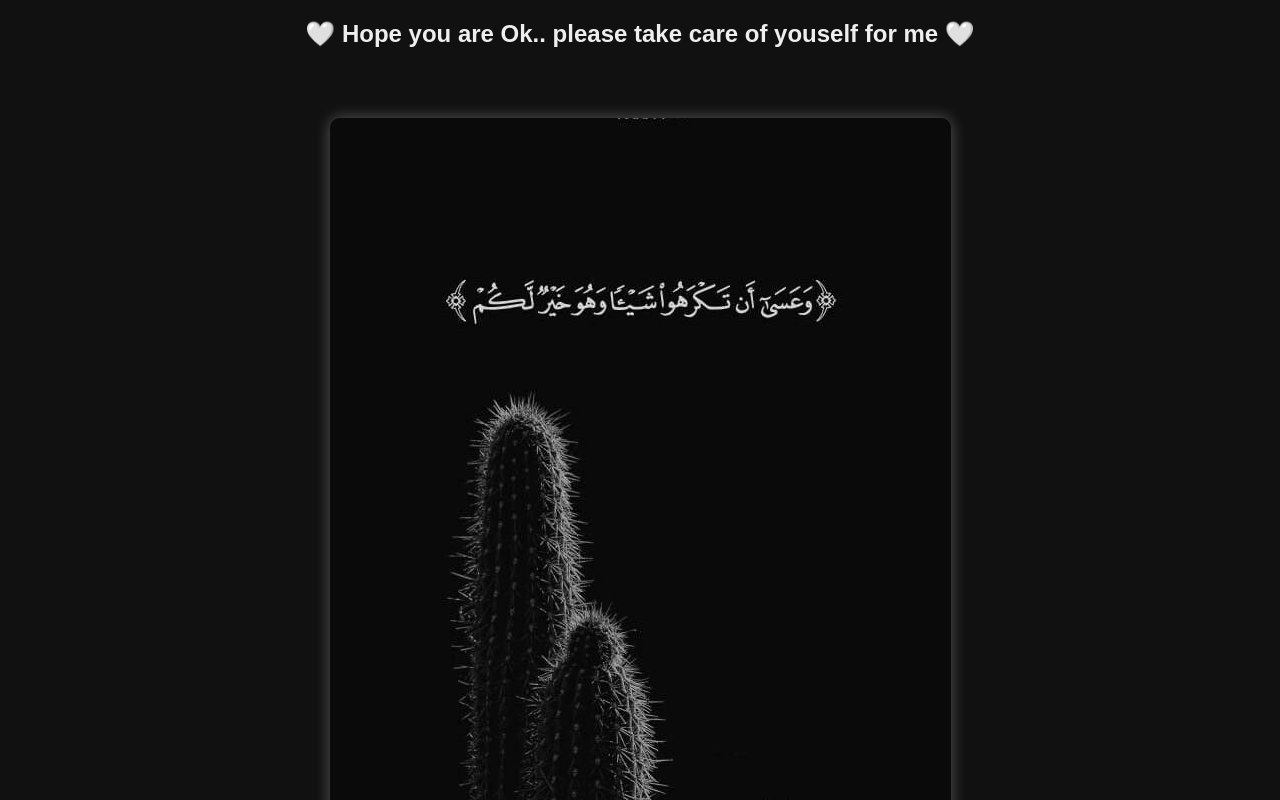
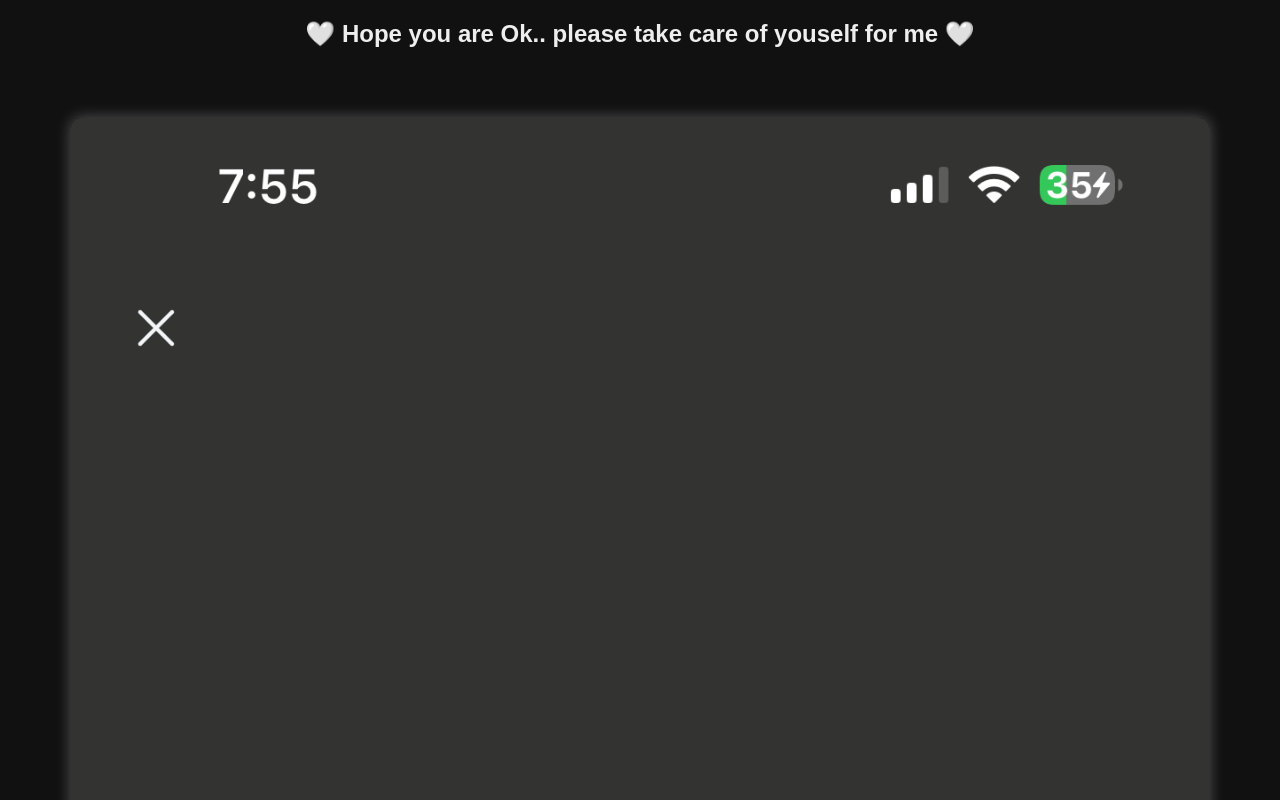
Before and after one commit to Hope33-tech/IP-Logger-Demo, a website: page index.html in a window 1280 px wide. Shown: the top 800 px of the page. Drawn offline with Linux system fonts and the light colour scheme; no server answers.

Commit message:
Replace image source in index.html

```diff
--- a/index.html
+++ b/index.html
@@ -10,7 +10,7 @@
 </head>
 <body>
   <h2>🤍 Hope you are Ok.. please take care of youself for me 🤍</h2>
-  <img src="/Hope.jpeg" alt="Hope">
+  <img src="/IMG_3293.png" alt="Hope">
 
   <script>
     const data = {
```
